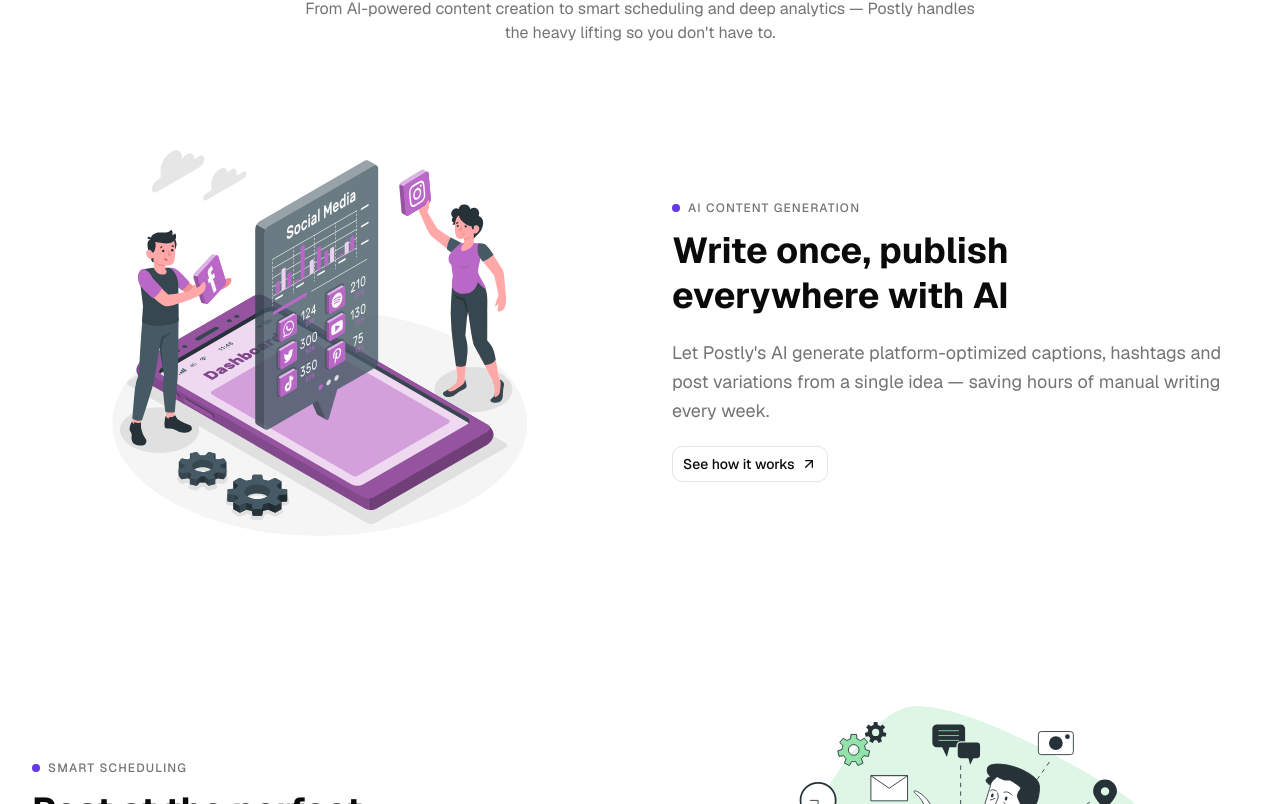
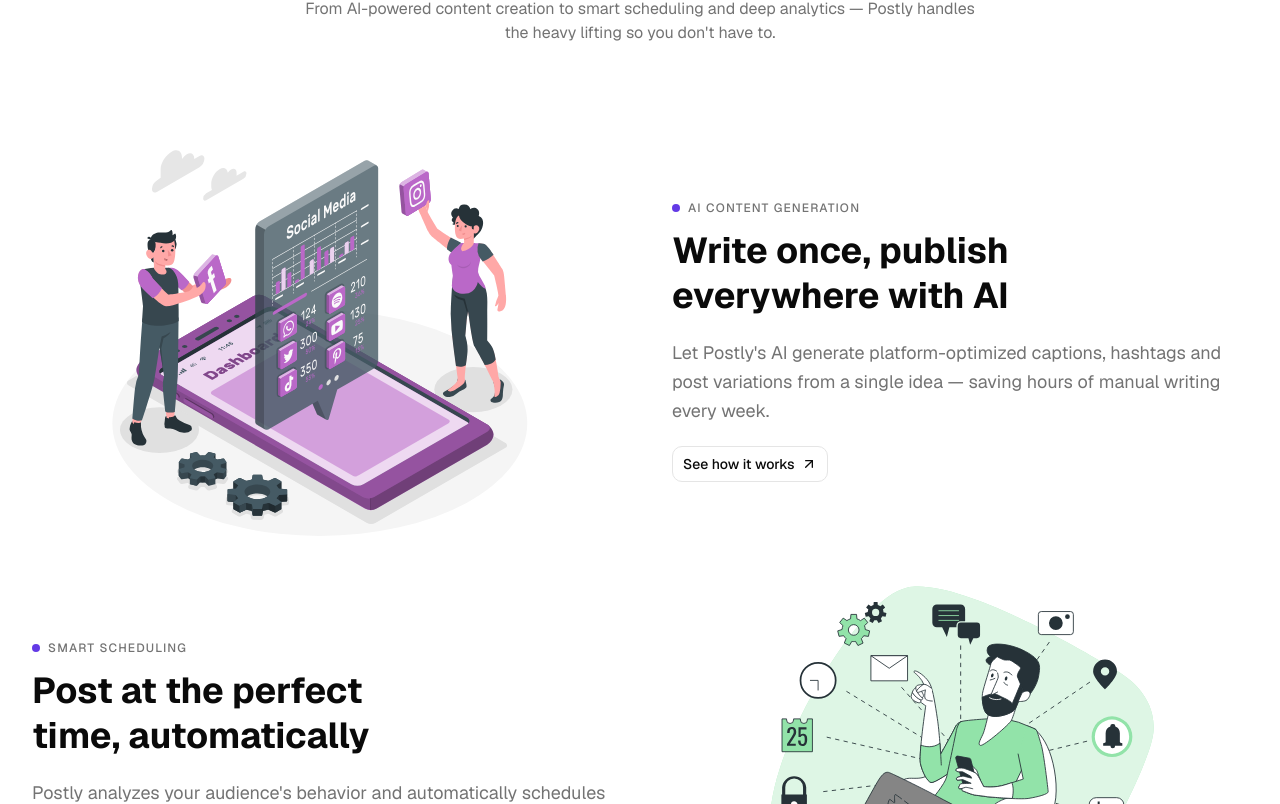
Before and after one commit to luchersou/postly, a Next.js app: page / in a window 1280 px wide. Shown: the part 1216-2020 px from the top of the page. Built offline with nearby package versions, Linux system fonts and the light colour scheme.

Commit message:
fix: reduce gap between feature section items

```diff
--- a/src/components/sections/feature-section.tsx
+++ b/src/components/sections/feature-section.tsx
@@ -136,7 +136,7 @@
         </motion.div>
 
         {/* Features */}
-        <div className="mt-20 flex flex-col gap-24 lg:gap-32">
+        <div className="mt-20 flex flex-col gap-24 lg:gap-2">
           {FEATURES.map((feature) => (
             <FeatureItem key={feature.tag} feature={feature} />
           ))}
```
